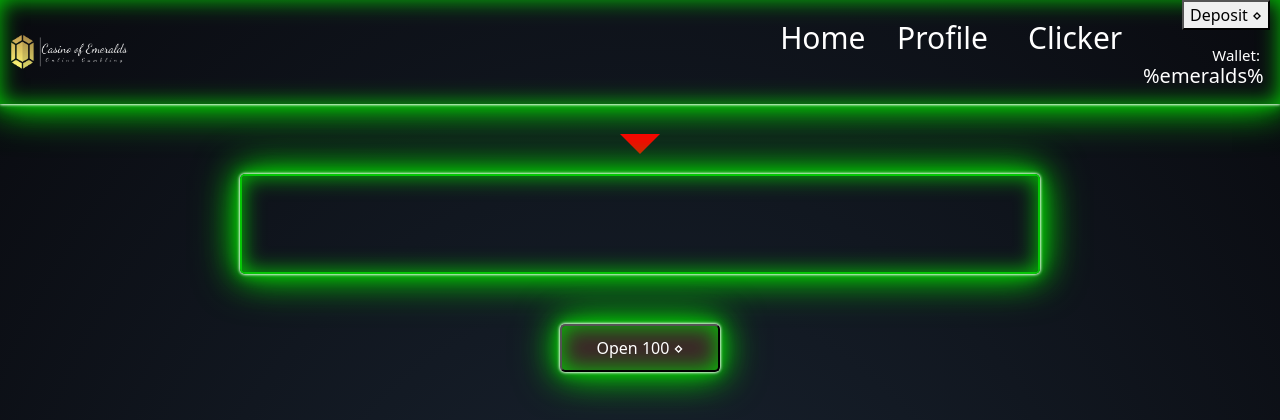
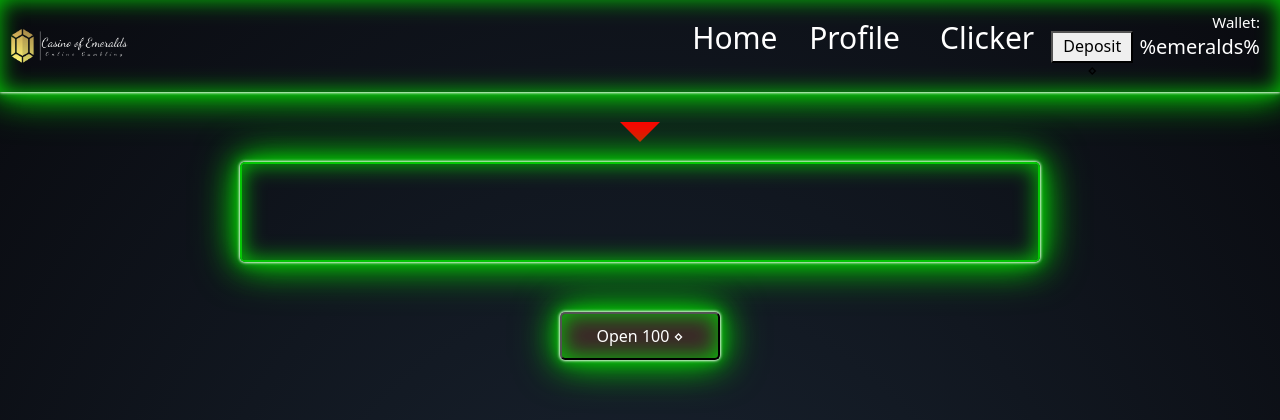
Before and after one commit to JakubKlodnicki/Casino-of-Emeralds, a PHP site: page / in a window 1280 px wide. Shown: the top 420 px of the page. Run offline with PHP 8.4, Linux system fonts and the light colour scheme; some libraries are stand-ins or nearby versions.

Commit message:
New Styles :D
New Styles :D

```diff
--- a/casino-game/csgo-case-machine/index.html
+++ b/casino-game/csgo-case-machine/index.html
@@ -16,10 +16,12 @@
     <li><h3>Profile</h3></li>
      <li><h2>Clicker</h2></li>
      <div class="wallet">
-      <p><button></i>Deposit ⋄</i></button></p>
       <div class="text">
         <h1>Wallet:</h1>
-        <h2>%emeralds%</h2>
+        <div class="jd">
+          <button>Deposit ⋄</button>
+          <h2>%emeralds%</h2>
+        </div>
       </div>
     </div>
   </ul>
--- a/casino-game/csgo-case-machine/style.css
+++ b/casino-game/csgo-case-machine/style.css
@@ -2,8 +2,12 @@ body {
   background: radial-gradient(ellipse at bottom, #1b2735 0%, #090a0f 100%);
   height: 100vh;
 }
-
-
+.jd {
+  display: flex;
+}
+.jd button {
+  height: 32px;
+}
 * {
   box-sizing: border-box;
 }
@@ -18,6 +22,11 @@ body {
   margin-bottom: auto;
   margin-top: auto;
   border-radius: 5px;
+}
+.wallet .text h1 {
+  padding: 0;
+  margin: 0;
+  text-align: right;
 }
 .header-top-bar {
   display: flex;
@@ -67,7 +76,8 @@ body {
 .header-top-bar .wallet h1 {
   margin-top: auto;
   margin-bottom: auto;
-  padding-left: 3%;
+
+
   font-size: 15px;
 }
 
```
